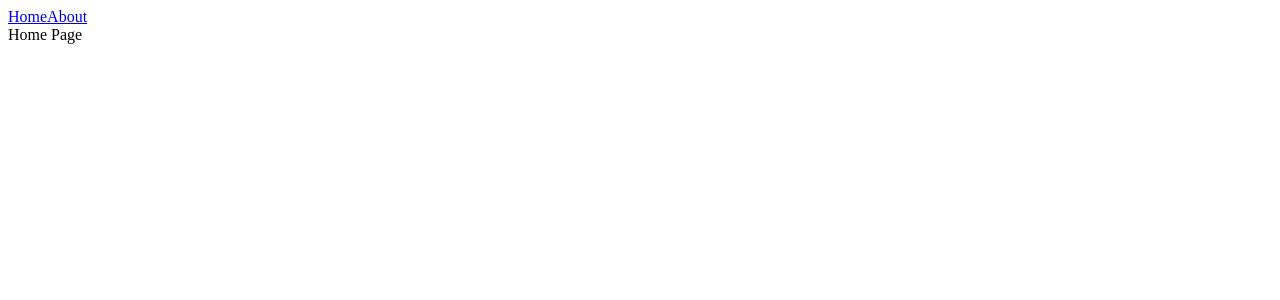
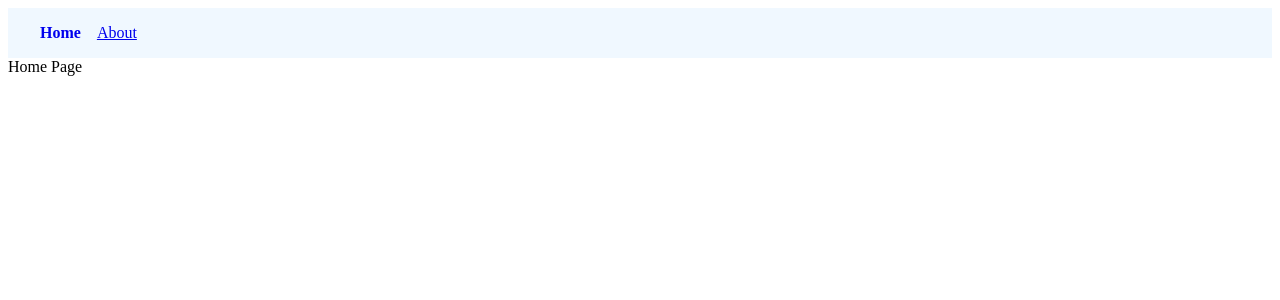
Before and after one commit to Mayankjustdial/React-router, a React (Vite) app: page / in a window 1280 px wide. Shown: the top 300 px of the page. Built offline with nearby package versions, Linux system fonts and the light colour scheme.

Commit message:
Active Links

```diff
--- a/src/components/Navbar.jsx
+++ b/src/components/Navbar.jsx
@@ -1,10 +1,23 @@
-import { Link } from "react-router-dom";
+// import { Link } from "react-router-dom";
+import { NavLink } from "react-router-dom";
 
 export const Navbar = () => {
+  const navLinkStyles = ({ isActive }) => {
+    return {
+      fontWeight: isActive ? "bold" : "normal",
+      textDecoration: isActive ? "none" : "underline",
+    };
+  };
   return (
     <nav>
-      <Link to={"/"}>Home</Link>
-      <Link to={"/about"}>About</Link>
+      {/* <Link to="/">Home</Link>
+      <Link to="/about">About</Link> */}
+      <NavLink style={navLinkStyles} to="/">
+        Home
+      </NavLink>
+      <NavLink style={navLinkStyles} to="/about">
+        About
+      </NavLink>
     </nav>
   );
 };
--- a/src/index.css
+++ b/src/index.css
@@ -0,0 +1,13 @@
+nav {
+    background-color: aliceblue;
+    padding: 16px 32px;
+}
+
+nav a {
+    margin-right: 16px;
+}
+
+/* nav a.active {
+    text-decoration: none;
+    font-weight: bold;
+} */
```
